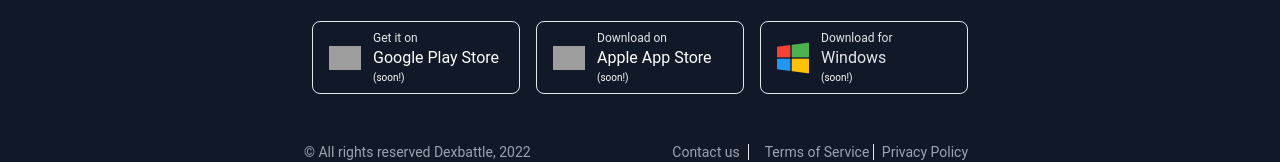
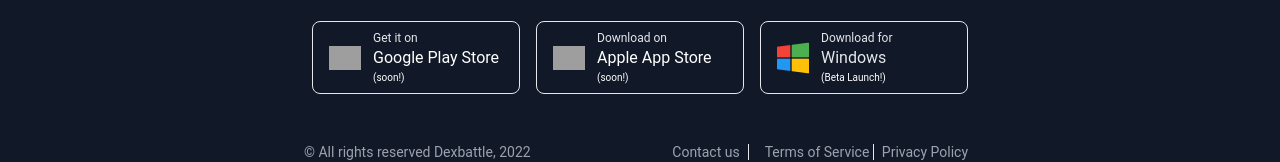
Before and after one commit to rexblock1/dexbattle-website-main, a Next.js app: page /terms in a window 1280 px wide. Shown: the part 5650-5812 px from the top of the page. Built offline with nearby package versions, Linux system fonts and the light colour scheme; grey boxes are pictures that could not be loaded.

Commit message:
Beta launch comment on Windows

```diff
--- a/components/Footer.js
+++ b/components/Footer.js
@@ -38,7 +38,7 @@ function Footer () {
                     <div class="text-left ml-3">
                         <p class='text-xs text-gray-200'>Download for  </p>
                         <p class="text-sm md:text-base text-gray-200"> Windows </p>
-                        <p class='text-[10px] text-white'>{'(soon!)'}</p>
+                        <p class='text-[10px] text-white'>{'(Beta Launch!)'}</p>
                     </div>
                 </div>
                 </a>
```
